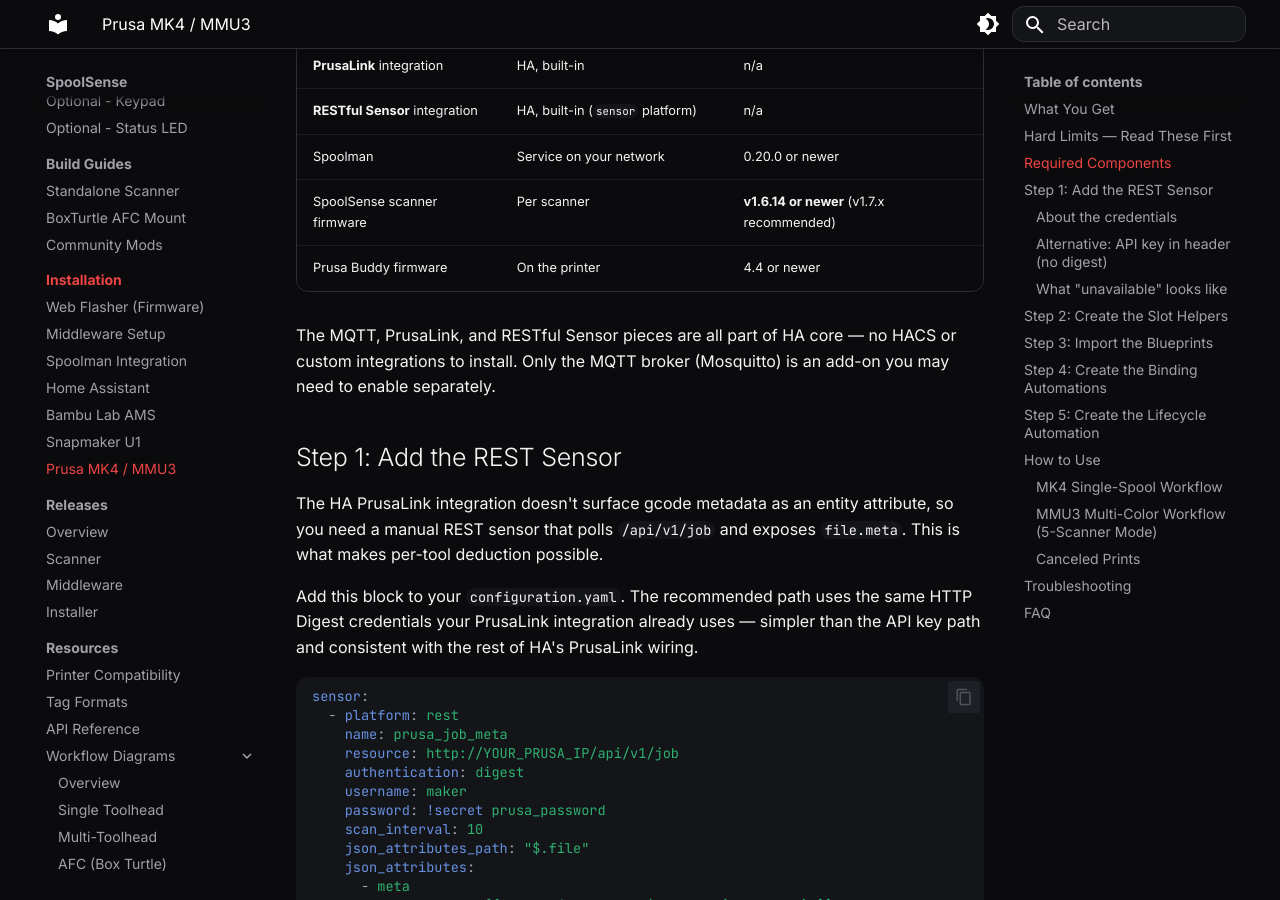
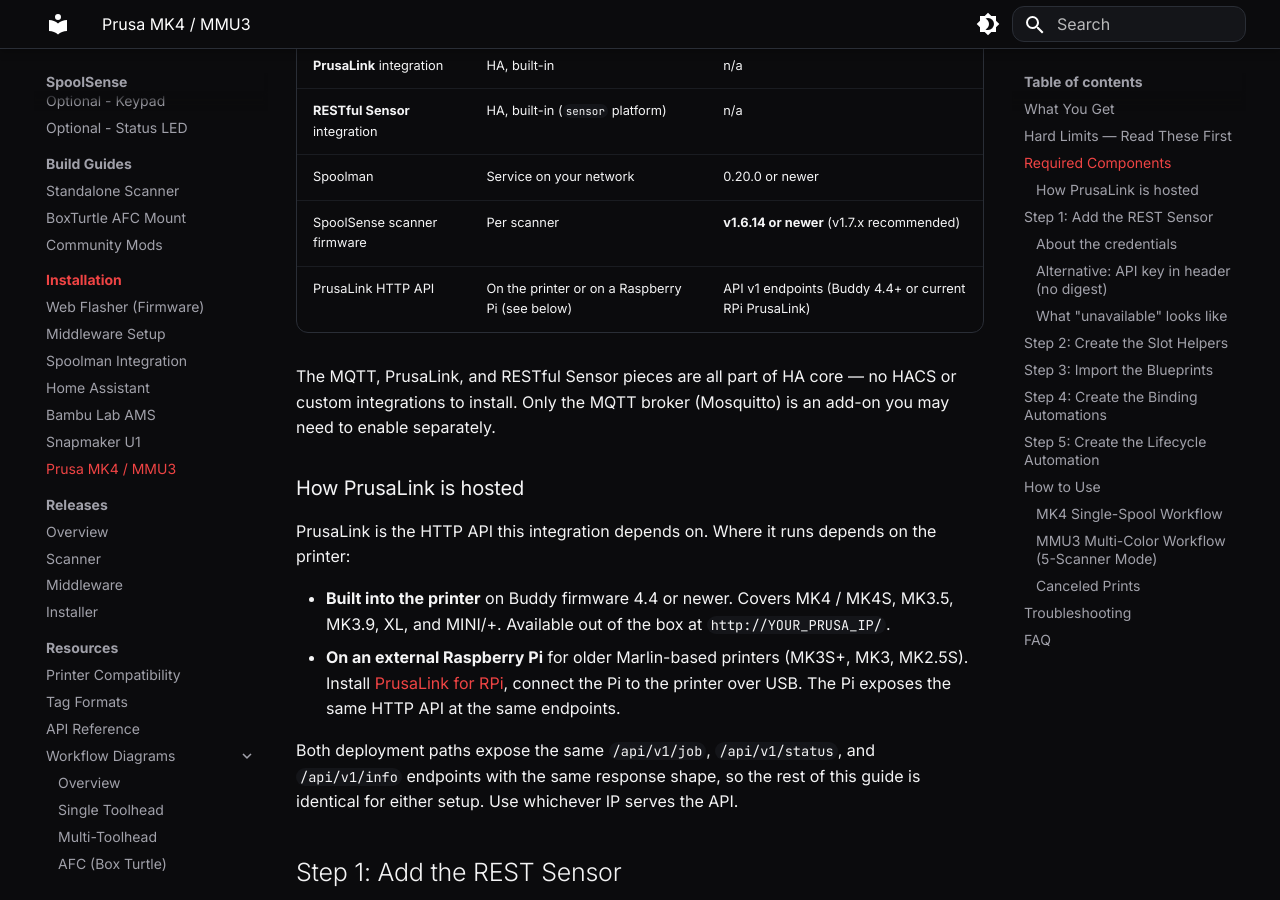
Before and after one commit to SpoolSense/spoolsense.org, an MkDocs documentation site: the page built from docs/installation/prusa.md, in a window 1280 px wide and 900 px high, scrolled down 1462 px. Built offline with MkDocs 1.6.1 and Material for MkDocs 9.7.7, drawn with Linux system fonts in a browser that asks for light colours.

Commit message:
docs(prusa): clarify PrusaLink hosting paths (Buddy built-in vs RPi)
PrusaLink runs either on the printer (Buddy 4.4+: MK4/MK4S, MK3.5,
MK3.9, XL, MINI/+) or on an external Raspberry Pi for older Marlin
printers (MK3S+, MK3, MK2.5S). Both paths expose the same HTTP API
at the same endpoints, so the integration works either way.

Replaces the over-narrow "Prusa Buddy firmware required" line in the
component table.

```diff
--- a/docs/installation/prusa.md
+++ b/docs/installation/prusa.md
@@ -31,9 +31,18 @@ If those tradeoffs are deal-breakers, this integration isn't for you. Most HA us
 | **RESTful Sensor** integration | HA, built-in (`sensor` platform) | n/a |
 | Spoolman | Service on your network | 0.20.0 or newer |
 | SpoolSense scanner firmware | Per scanner | **v1.6.14 or newer** (v1.7.x recommended) |
-| Prusa Buddy firmware | On the printer | 4.4 or newer |
+| PrusaLink HTTP API | On the printer or on a Raspberry Pi (see below) | API v1 endpoints (Buddy 4.4+ or current RPi PrusaLink) |
 
 The MQTT, PrusaLink, and RESTful Sensor pieces are all part of HA core — no HACS or custom integrations to install. Only the MQTT broker (Mosquitto) is an add-on you may need to enable separately.
+
+### How PrusaLink is hosted
+
+PrusaLink is the HTTP API this integration depends on. Where it runs depends on the printer:
+
+- **Built into the printer** on Buddy firmware 4.4 or newer. Covers MK4 / MK4S, MK3.5, MK3.9, XL, and MINI/+. Available out of the box at `http://YOUR_PRUSA_IP/`.
+- **On an external Raspberry Pi** for older Marlin-based printers (MK3S+, MK3, MK2.5S). Install [PrusaLink for RPi](https://github.com/prusa3d/Prusa-Link), connect the Pi to the printer over USB. The Pi exposes the same HTTP API at the same endpoints.
+
+Both deployment paths expose the same `/api/v1/job`, `/api/v1/status`, and `/api/v1/info` endpoints with the same response shape, so the rest of this guide is identical for either setup. Use whichever IP serves the API.
 
 ## Step 1: Add the REST Sensor
 
```
